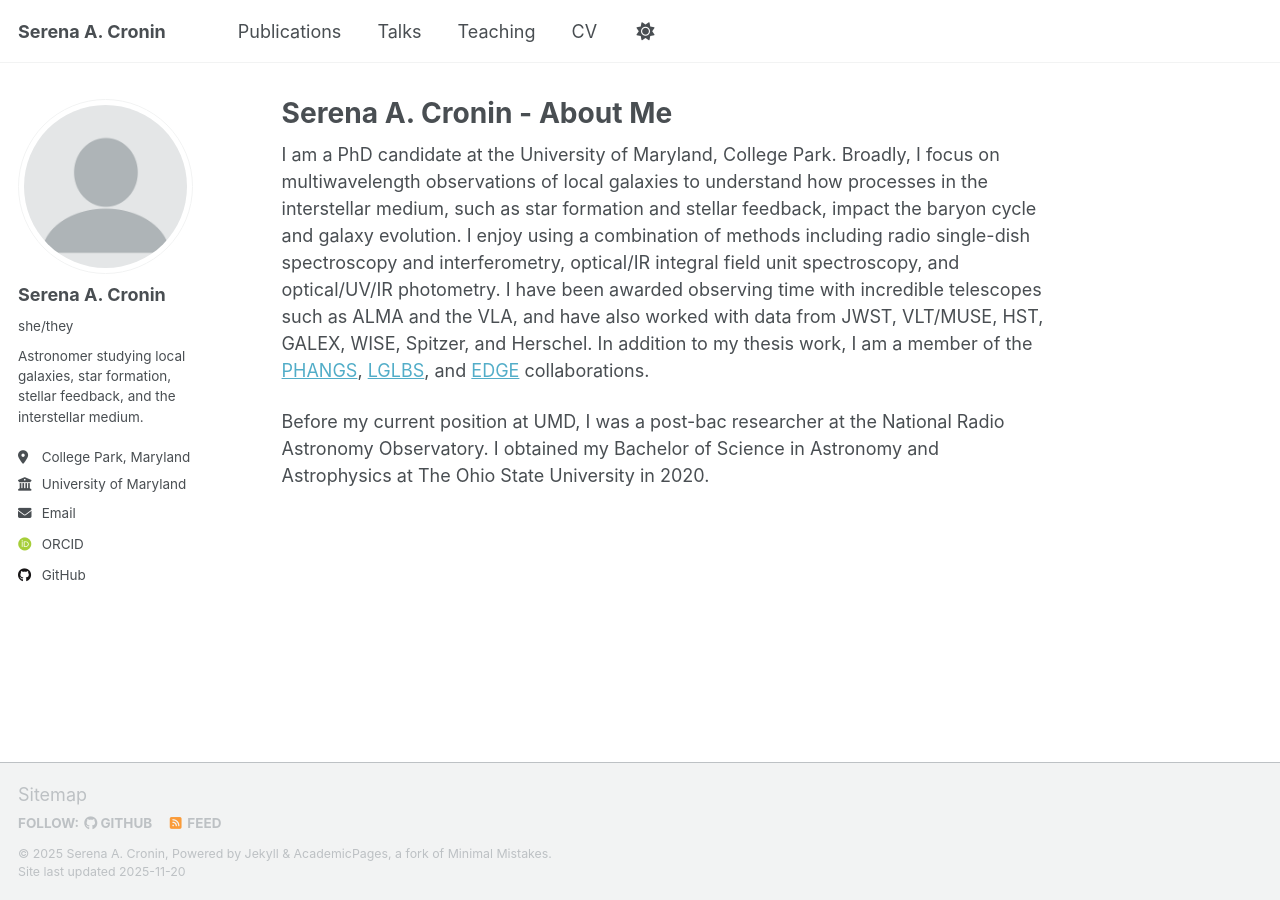
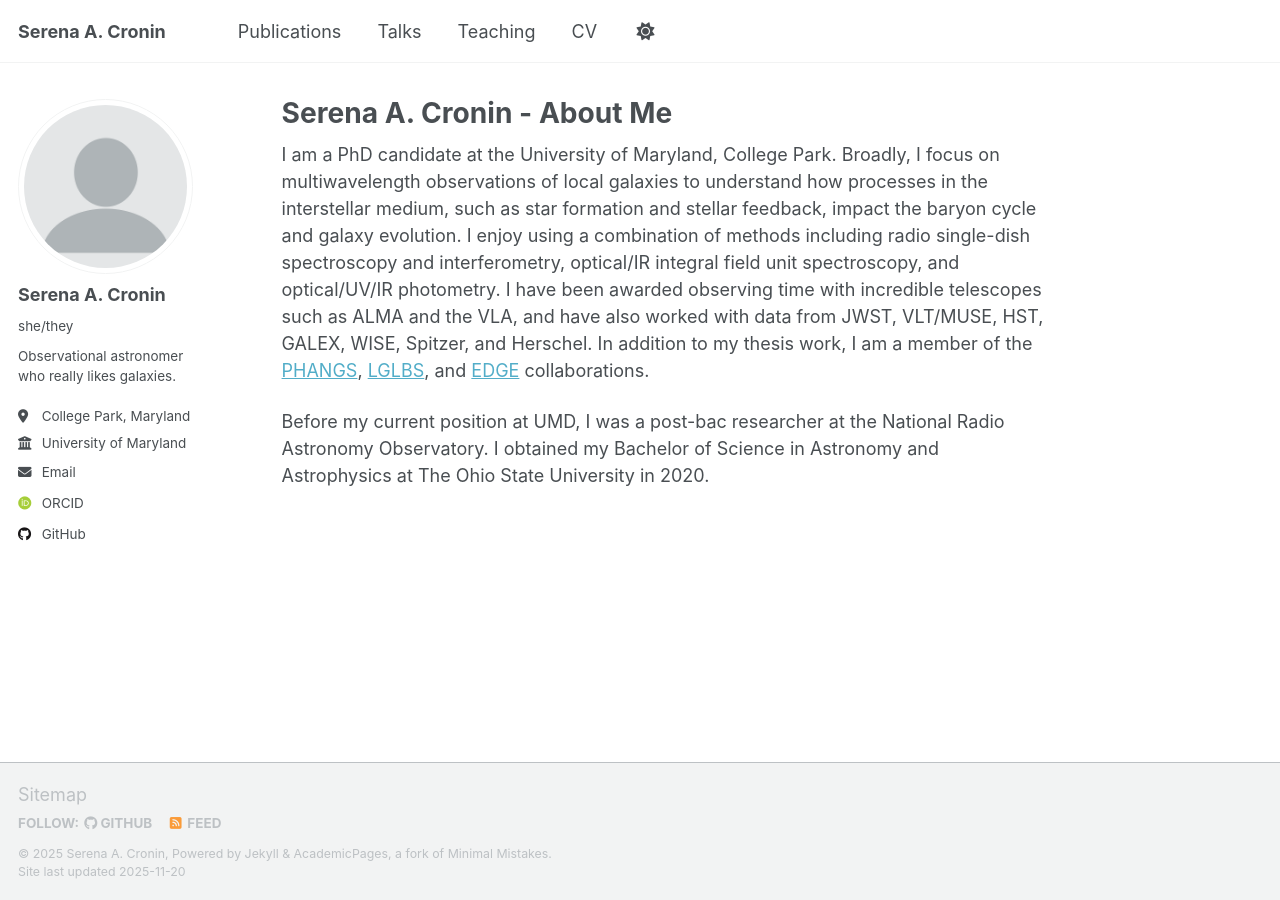
Before and after one commit to serenacronin/serenacronin.github.io, a Jekyll site: the page built from _pages/about.md, in a window 1280 px wide. Built offline with Jekyll 4.4.1, drawn with Linux system fonts in a browser that asks for light colours; some web fonts are replaced; a script that is not in the unit is left out.

Commit message:
Update bio in configuration file

```diff
--- a/_config.yml
+++ b/_config.yml
@@ -26,7 +26,7 @@ author:
   avatar           : "profile.png"
   name             : "Serena A. Cronin"
   pronouns         : "she/they"
-  bio              : "Astronomer studying local galaxies, star formation, stellar feedback, and the interstellar medium."
+  bio              : "Observational astronomer who really likes galaxies."
   location         : "College Park, Maryland"
   employer         : "University of Maryland"
   uri              : # URL
```
